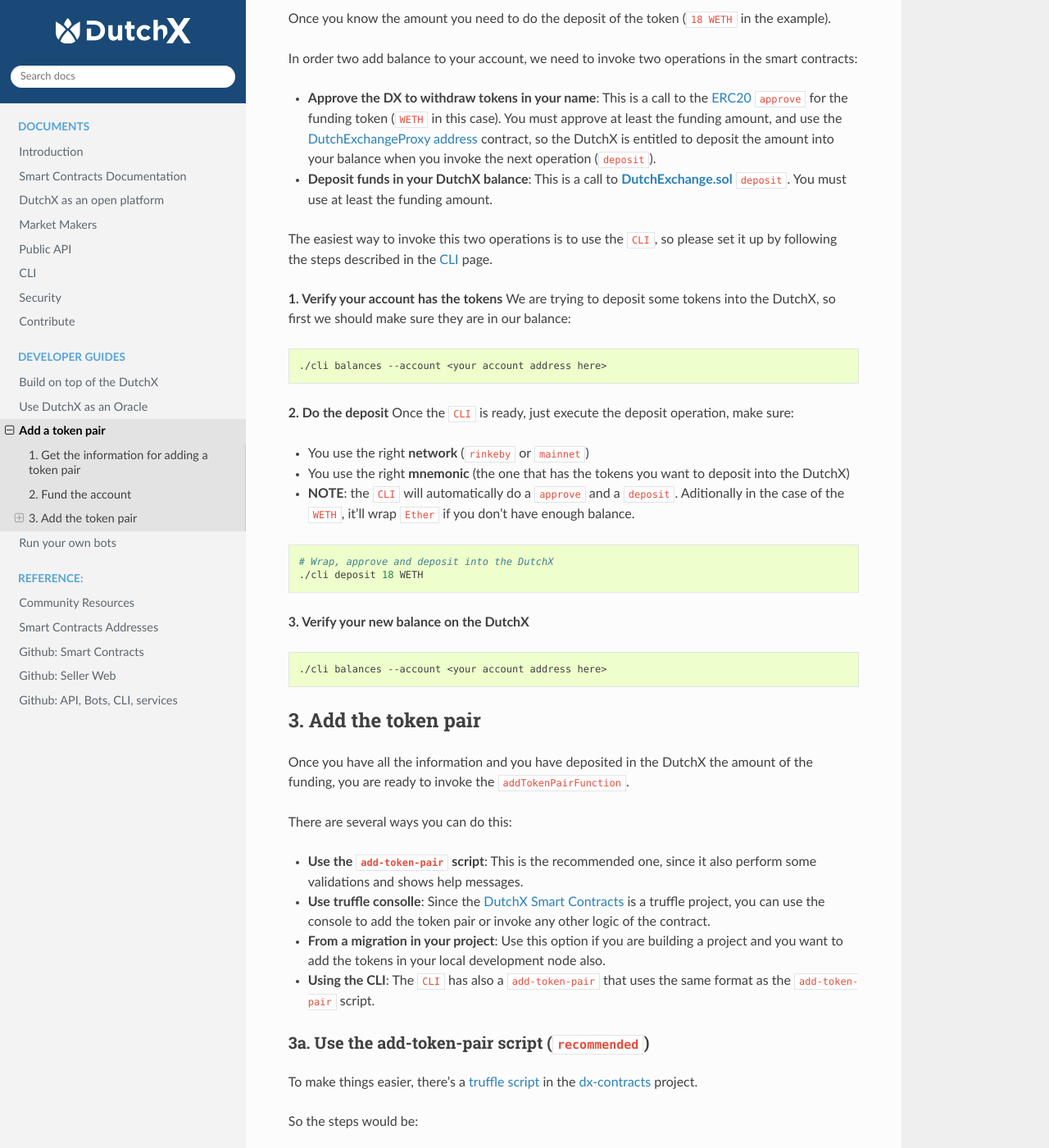
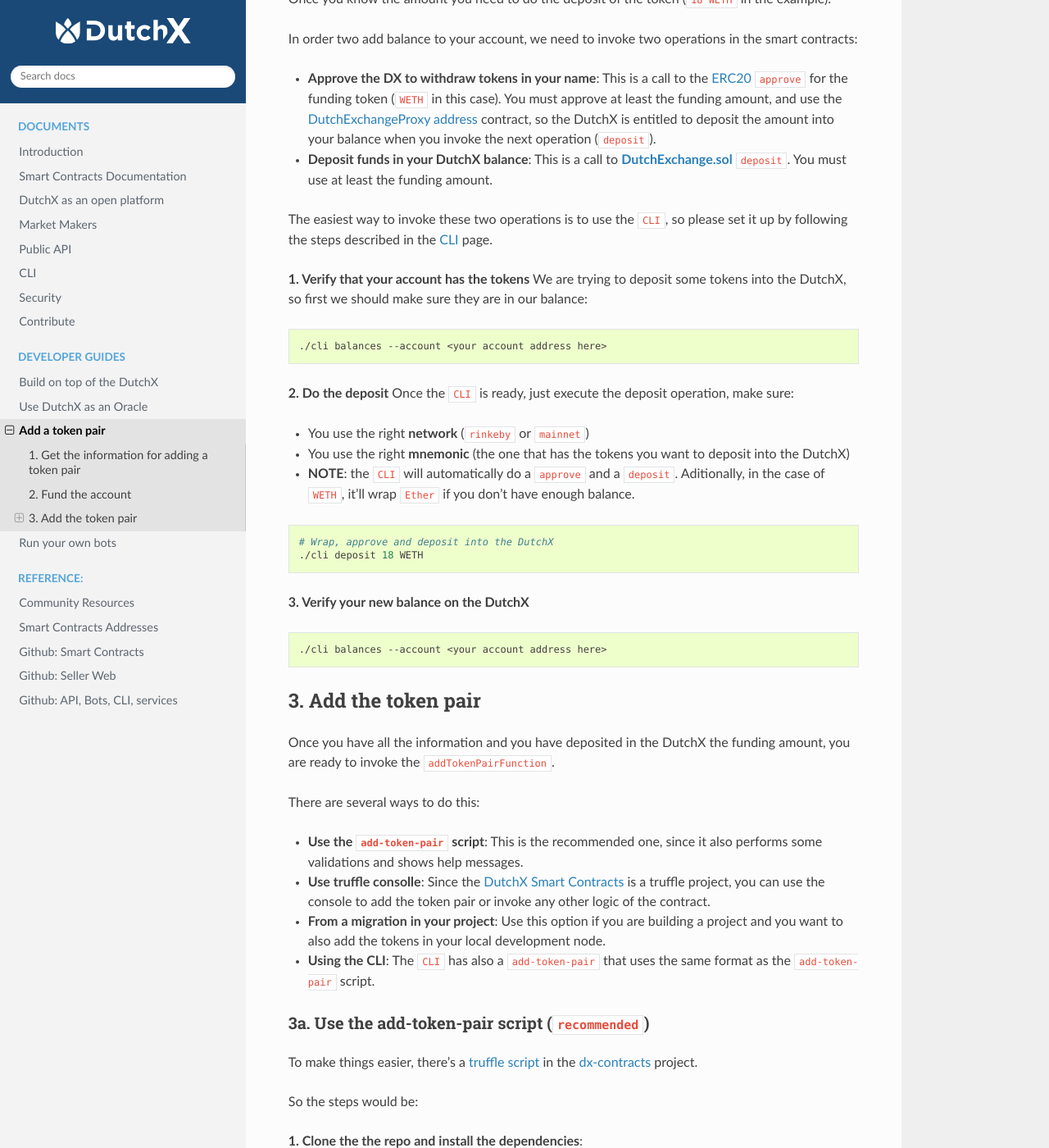
Before and after one commit to gnosis/dx-docs, a Sphinx documentation site: the page built from source/add-token-pair.md, in a window 1280 px wide and 1400 px high, scrolled down 1601 px. Shown: the whole window at 82% size. Built offline with Sphinx 7.4.7 and the Read the Docs theme 2.0.0, drawn with Linux system fonts in a browser that asks for light colours; some of the changed text lies outside the part shown.

Commit message:
Update add-token-pair.md
Did a general spelling/grammar check to improve readability.

````diff
--- a/source/add-token-pair.md
+++ b/source/add-token-pair.md
@@ -1,11 +1,10 @@
-# Add a trading token pair
-The DutchX is an open platform, and as such, anybody can add it's token by
-themselves.
+# Add a token pair
+The DutchX is an open platform, and as such, anybody can add a token pair to trade.
 
-Check out this slides to find out more about the advantages and some information
-about <a href="_static/docs/DutchX_Handbook_New_Tokens.pdf" download>Listing a token in the DutchX</a>.
+Check out these slides to find out more
+about <a href="_static/docs/DutchX_Handbook_New_Tokens.pdf" download>listing a token on the DutchX</a>.
 
-There are several ways you can add a token to the DutchX. All of them end up
+There are several ways to add a token pair to the DutchX. All of them end up
 using the `addTokenPair` function in the
 [**DutchExchange.sol**](https://github.com/gnosis/dx-contracts/blob/master/contracts/DutchExchange.sol)
 contract.
@@ -40,7 +39,7 @@
     * If you set it to high, the auction will take more time to reach the market
       price. It'll end up closing with the market price.
     * If you are confused about how the mechanism work, read the
-      [Blog posts](https://blog.gnosis.pm/tagged/dutchx), and for very detailed
+      [Blog posts](https://blog.gnosis.pm/tagged/dutchx), and for a very detailed
       mathematical explanation, check out the
       [Smart Contract Documentation](smart-contract-documentation.html).
 * **Funding for first token** (in Weis): For example `18 WETH` (more than
@@ -52,9 +51,9 @@
     things:
       * **The price you provide**: This is the price you claim your token is
         worth.
-      * **The price of the `WETH-USD`**: The DutchX uses a oracle that reports
+      * **The price of `WETH-USD`**: The DutchX uses an oracle that reports
         the current price for this pairing.
-  * Your account should have this amount of token in it's DutchX balance. Don't
+  * Your account should have this amount of tokens in its DutchX balance. Don't
     worry about this right now, because it's covered in the **Fund the account**
     section.
 * **Funding for the second token**:
@@ -79,11 +78,11 @@
   [**DutchExchange.sol**](https://github.com/gnosis/dx-contracts/blob/master/contracts/DutchExchange.sol)
   `deposit`. You must use at least the funding amount.
 
-The easiest way to invoke this two operations is to use the `CLI`, so please
+The easiest way to invoke these two operations is to use the `CLI`, so please
 set it up by following the steps described in the [CLI](./cli.html) page.
 
 
-**1. Verify your account has the tokens**
+**1. Verify that your account has the tokens**
 We are trying to deposit some tokens into the DutchX, so first we should make
 sure they are in our balance:
 
@@ -96,8 +95,8 @@
 * You use the right **network** (`rinkeby` or `mainnet`)
 * You use the right **mnemonic** (the one that has the tokens you want
 to deposit into the DutchX)
-* **NOTE**: the `CLI` will automatically do a `approve` and a `deposit`. Aditionally
-  in the case of the `WETH`, it'll wrap `Ether` if you don't have enough balance.
+* **NOTE**: the `CLI` will automatically do a `approve` and a `deposit`. Aditionally,
+  in the case of `WETH`, it'll wrap `Ether` if you don't have enough balance.
 
 ```bash
 # Wrap, approve and deposit into the DutchX
@@ -111,18 +110,17 @@
 
 
 ## 3. Add the token pair
-Once you have all the information and you have deposited in the DutchX the amount
-of the funding, you are ready to invoke the `addTokenPairFunction`.
+Once you have all the information and you have deposited in the DutchX the funding amount, you are ready to invoke the `addTokenPairFunction`.
 
-There are several ways you can do this:
+There are several ways to do this:
 * **Use the `add-token-pair` script**: This is the recommended one, since it
-  also perform some validations and shows help messages.
+  also performs some validations and shows help messages.
 * **Use truffle consolle**: Since the
   [DutchX Smart Contracts](https://github.com/gnosis/dx-contracts) is a truffle
   project, you can use the console to add the token pair or invoke any other
   logic of the contract.
 * **From a migration in your project**: Use this option if you are building a
-  project and you want to add the tokens in your local development node also.
+  project and you want to also add the tokens in your local development node.
 * **Using the CLI**: The `CLI` has also a `add-token-pair` that uses the same
   format as the `add-token-pair` script.
 
@@ -242,10 +240,10 @@
 ```
 
 ### 3c. From a migration in your code
-To add the token pair using migrations, first you should be familiarized on
+To add the token pair using migrations, you should first be familiarized on
 how to build on top of the DutchX.
 
-Make sure you have completed this two guides:
+Make sure you have completed these two guides:
 * [Build on top of the DutchX](./build-on-top-of-dutchx.html)
 * [Use DutchX as an Oracle](./use-dutchx-as-an-oracle.html)
 
````
Also changed, not shown: other parts of source/add-token-pair.md (+11 -11 lines).
